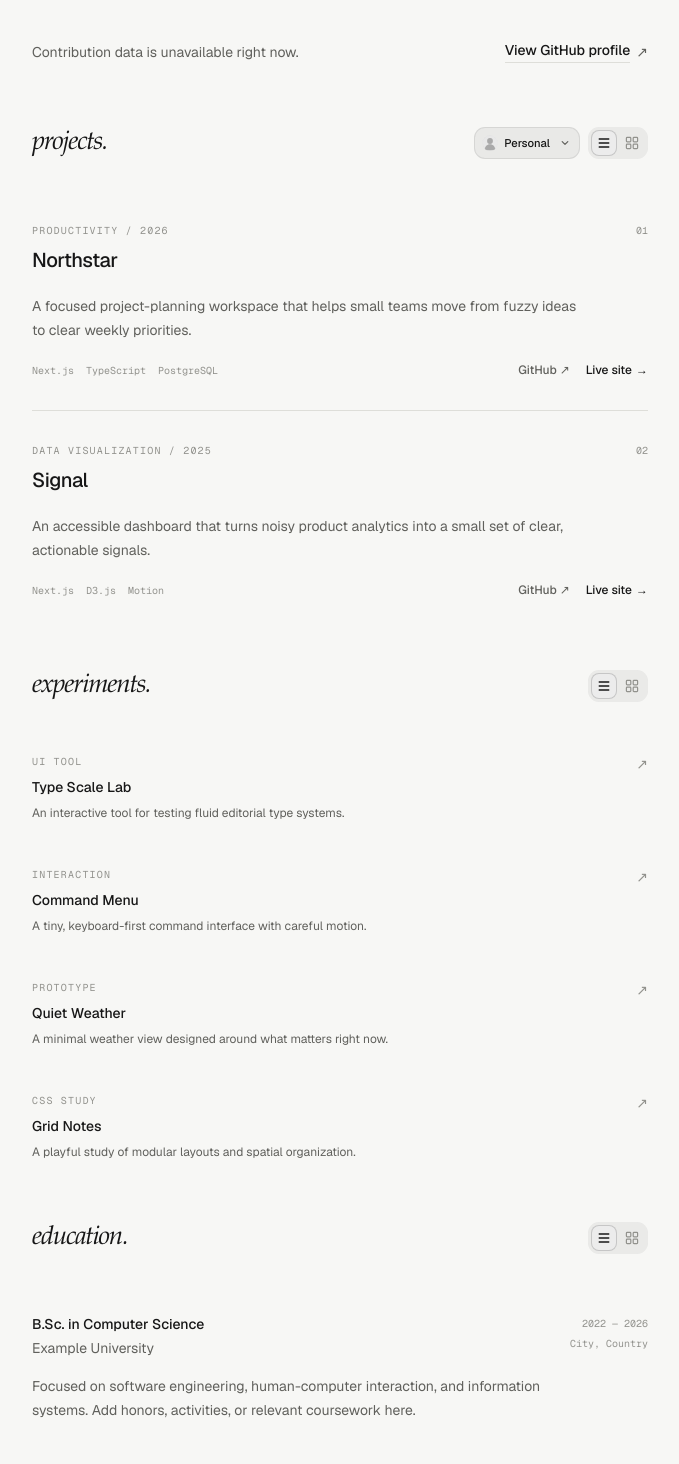
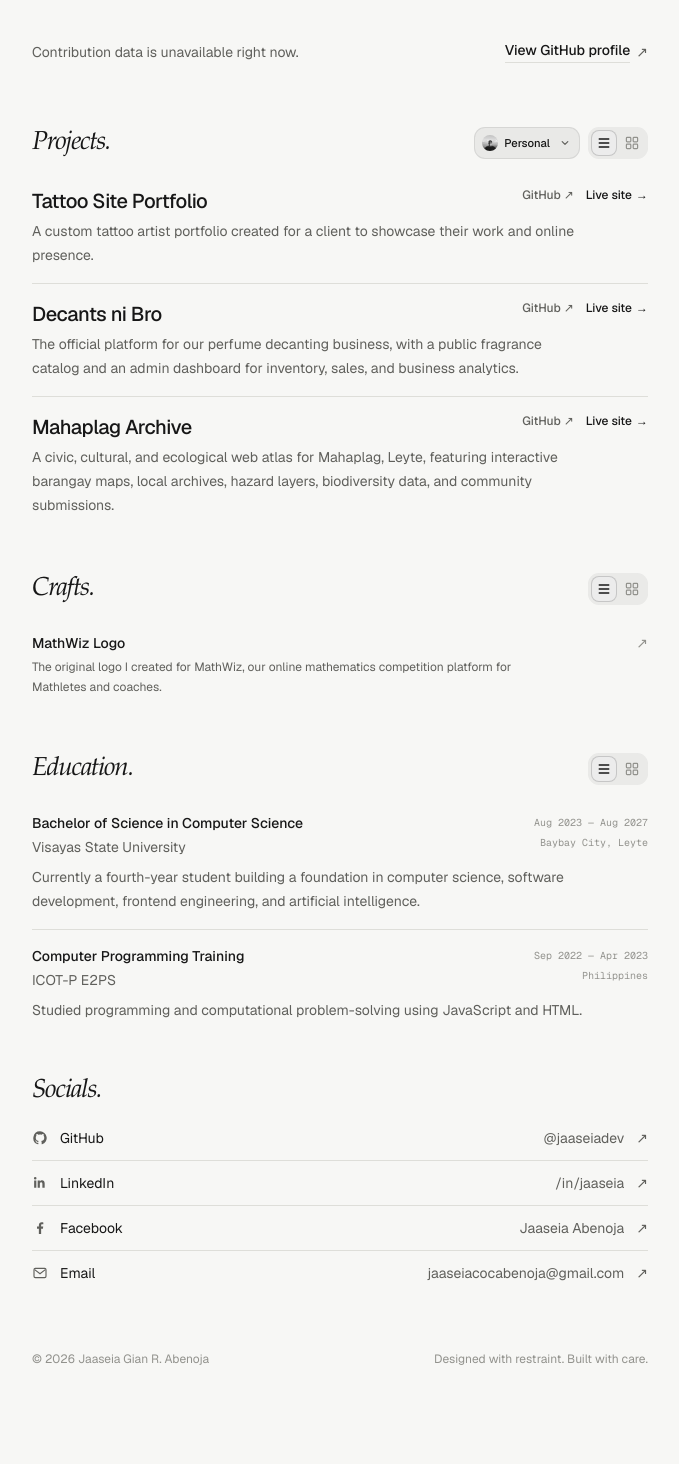
Before and after one commit to jaaseiadev/jaaseia-portfolio, a Next.js app: page / in a window 1280 px wide. Shown: the part 386-1850 px from the top of the page, without its empty margins (300-979 px from the left). After the commit the page ends 1801 px from the top, so only its background shows below. Built offline with nearby package versions, Linux system fonts and the light colour scheme.

Commit message:
Update portfolio content

```diff
--- a/app/components/collection-showcases.tsx
+++ b/app/components/collection-showcases.tsx
@@ -16,7 +16,7 @@ function CollectionHeader({
   onViewChange: (view: CollectionView) => void;
 }) {
   return (
-    <div className="mb-7 flex items-center justify-between gap-3 sm:mb-8">
+    <div className="mb-3 flex items-center justify-between gap-3">
       <h2 className="editorial-heading">{title}.</h2>
       <ViewSwitch view={view} onChange={onViewChange} label={`${title} view`} />
     </div>
@@ -28,8 +28,8 @@ export function ExperimentsShowcase({ experiments }: { experiments: Experiment[]
 
   return (
     <div>
-      <CollectionHeader title="experiments" view={view} onViewChange={setView} />
-      <div className={view === "cards" ? "grid gap-3 sm:grid-cols-2" : "space-y-1"}>
+      <CollectionHeader title="Crafts" view={view} onViewChange={setView} />
+      <div className={view === "cards" ? "grid gap-3 sm:grid-cols-2" : "divide-y divide-border"}>
         {experiments.map((experiment, index) => (
           <ExperimentCard
             key={experiment.name}
@@ -48,8 +48,8 @@ export function EducationShowcase({ education }: { education: Education[] }) {
 
   return (
     <div>
-      <CollectionHeader title="education" view={view} onViewChange={setView} />
-      <div className={view === "cards" ? "grid gap-3 sm:grid-cols-2" : "space-y-1"}>
+      <CollectionHeader title="Education" view={view} onViewChange={setView} />
+      <div className={view === "cards" ? "grid gap-3 sm:grid-cols-2" : "divide-y divide-border"}>
         {education.map((item) => (
           <EducationItem
             key={`${item.school}-${item.degree}`}
--- a/app/components/education-item.tsx
+++ b/app/components/education-item.tsx
@@ -11,7 +11,7 @@ export function EducationItem({ item, view = "list" }: EducationItemProps) {
       className={
         view === "cards"
           ? "rounded-xl border border-border bg-surface p-5 sm:p-6"
-          : "py-6 sm:py-7"
+          : "py-4"
       }
     >
       <div className="flex flex-col gap-1 sm:flex-row sm:items-start sm:justify-between sm:gap-6">
@@ -24,7 +24,7 @@ export function EducationItem({ item, view = "list" }: EducationItemProps) {
           <p>{item.location}</p>
         </div>
       </div>
-      <p className="mt-4 max-w-[560px] text-sm leading-6 text-muted">{item.details}</p>
+      <p className="mt-2 max-w-[560px] text-sm leading-6 text-muted">{item.details}</p>
     </article>
   );
 }
--- a/app/components/experiment-card.tsx
+++ b/app/components/experiment-card.tsx
@@ -28,33 +28,25 @@ export function ExperimentCard({ experiment, index, view = "cards" }: Experiment
       whileHover={shouldAnimate && view === "cards" ? { y: -2 } : undefined}
       className={
         view === "cards"
-          ? "group flex min-h-40 flex-col justify-between rounded-xl border border-border bg-surface p-5"
-          : "group flex items-start justify-between gap-5 py-5"
+          ? "group relative min-h-32 rounded-xl border border-border bg-surface p-5"
+          : "group flex items-start justify-between gap-5 py-4"
       }
     >
       {view === "cards" ? (
         <>
-          <div className="flex items-start justify-between gap-4">
-            <span className="font-mono text-[10px] uppercase tracking-[0.12em] text-faint">
-              {experiment.tag}
-            </span>
-            <span className="text-sm text-faint transition-all duration-200 group-hover:-translate-y-0.5 group-hover:translate-x-0.5 group-hover:text-foreground">
-              ↗
-            </span>
+          <div className="pr-7">
+            <h3 className="text-sm font-medium">{experiment.name}</h3>
+            <p className="mt-1 text-xs leading-5 text-muted">{experiment.description}</p>
           </div>
-          <div>
-            <h3 className="text-sm font-medium">{experiment.name}</h3>
-            <p className="mt-2 text-xs leading-5 text-muted">{experiment.description}</p>
-          </div>
+          <span className="absolute right-5 top-5 text-sm text-faint transition-all duration-200 group-hover:-translate-y-0.5 group-hover:translate-x-0.5 group-hover:text-foreground">
+            ↗
+          </span>
         </>
       ) : (
         <>
           <div>
-            <span className="mb-2 block font-mono text-[10px] uppercase tracking-[0.12em] text-faint">
-              {experiment.tag}
-            </span>
             <h3 className="text-sm font-medium">{experiment.name}</h3>
-            <p className="mt-1.5 max-w-[520px] text-xs leading-5 text-muted">
+            <p className="mt-1 max-w-[520px] text-xs leading-5 text-muted">
               {experiment.description}
             </p>
           </div>
--- a/app/components/icons.tsx
+++ b/app/components/icons.tsx
@@ -35,6 +35,14 @@ export function LinkedInIcon(props: IconProps) {
   );
 }
 
+export function FacebookIcon(props: IconProps) {
+  return (
+    <svg viewBox="0 0 24 24" fill="currentColor" aria-hidden="true" {...props}>
+      <path d="M13.7 21v-8h2.7l.4-3.1h-3.1v-2c0-.9.3-1.5 1.6-1.5H17V3.6c-.3 0-1.3-.1-2.5-.1-2.5 0-4.2 1.5-4.2 4.3v2.1H7.5V13h2.8v8h3.4Z" />
+    </svg>
+  );
+}
+
 export function MailIcon(props: IconProps) {
   return (
     <svg viewBox="0 0 24 24" fill="none" stroke="currentColor" strokeWidth="1.7" aria-hidden="true" {...props}>
--- a/app/components/project-card.tsx
+++ b/app/components/project-card.tsx
@@ -14,6 +14,29 @@ export function ProjectCard({ project, index, view = "list" }: ProjectCardProps)
   const hydrated = useHydrated();
   const reduceMotion = useReducedMotion();
   const shouldAnimate = hydrated && !reduceMotion;
+  const projectLinks = (
+    <div className="flex shrink-0 gap-3 text-xs font-medium">
+      <a
+        href={project.githubUrl}
+        target="_blank"
+        rel="noreferrer"
+        className="text-muted transition-colors hover:text-foreground"
+      >
+        GitHub ↗
+      </a>
+      <a
+        href={project.liveUrl}
+        target="_blank"
+        rel="noreferrer"
+        className="inline-flex gap-1 text-foreground"
+      >
+        Live site
+        <span className="transition-transform duration-200 group-hover:translate-x-1" aria-hidden="true">
+          →
+        </span>
+      </a>
+    </div>
+  );
 
   return (
     <motion.article
@@ -24,56 +47,27 @@ export function ProjectCard({ project, index, view = "list" }: ProjectCardProps)
       transition={{ duration: 0.45, delay: index * 0.06 }}
       className={
         view === "list"
-          ? "group relative py-7 sm:py-8"
+          ? "group relative py-4"
           : "group relative flex min-h-72 flex-col rounded-2xl border border-border bg-surface p-5 sm:p-6"
       }
     >
-      <div className="mb-5 flex items-start justify-between gap-5">
-        <div>
-          <p className="mb-2 font-mono text-[10px] uppercase tracking-[0.12em] text-faint">
-            {project.label}
-          </p>
-          <h3 className="text-xl font-medium tracking-[-0.025em]">{project.name}</h3>
-        </div>
-        <span className="font-mono text-[10px] text-faint">0{index + 1}</span>
+      <div className="mb-1 flex items-start justify-between gap-3">
+        <h3 className="text-xl font-medium tracking-[-0.025em]">{project.name}</h3>
+        {view === "list" ? projectLinks : null}
       </div>
 
       <p className="max-w-[560px] text-sm leading-6 text-muted">{project.description}</p>
 
-      <div
-        className={
-          view === "cards"
-            ? "mt-auto flex flex-col gap-4 pt-6"
-            : "mt-5 flex flex-col gap-4 sm:flex-row sm:items-end sm:justify-between"
-        }
-      >
-        <ul className="flex flex-wrap gap-x-3 gap-y-1 font-mono text-[10px] text-faint" aria-label="Technology stack">
-          {project.stack.map((technology) => (
-            <li key={technology}>{technology}</li>
-          ))}
-        </ul>
-        <div className="flex gap-4 text-xs font-medium">
-          <a
-            href={project.githubUrl}
-            target="_blank"
-            rel="noreferrer"
-            className="text-muted transition-colors hover:text-foreground"
-          >
-            GitHub ↗
-          </a>
-          <a
-            href={project.liveUrl}
-            target="_blank"
-            rel="noreferrer"
-            className="inline-flex gap-1 text-foreground"
-          >
-            Live site
-            <span className="transition-transform duration-200 group-hover:translate-x-1" aria-hidden="true">
-              →
-            </span>
-          </a>
+      {view === "cards" ? (
+        <div className="mt-auto flex flex-col gap-4 pt-6">
+          <ul className="flex flex-wrap gap-x-3 gap-y-1 font-mono text-[10px] text-faint" aria-label="Technology stack">
+            {project.stack.map((technology) => (
+              <li key={technology}>{technology}</li>
+            ))}
+          </ul>
+          {projectLinks}
         </div>
-      </div>
+      ) : null}
       {view === "list" ? (
         <div className="pointer-events-none absolute inset-x-[-10px] inset-y-2 -z-10 rounded-lg bg-surface opacity-0 transition-opacity duration-200 group-hover:opacity-100" />
       ) : null}
--- a/app/components/projects-showcase.tsx
+++ b/app/components/projects-showcase.tsx
@@ -53,8 +53,8 @@ export function ProjectsShowcase({ profileImage, projects }: ProjectsShowcasePro
 
   return (
     <div>
-      <div className="mb-7 flex items-center justify-between gap-3 sm:mb-8">
-        <h2 className="editorial-heading">projects.</h2>
+      <div className="mb-3 flex items-center justify-between gap-3">
+        <h2 className="editorial-heading">Projects.</h2>
 
         <div className="flex items-center gap-2">
           <div className="project-filter-wrap" ref={filterRef}>
--- a/app/data/portfolio.ts
+++ b/app/data/portfolio.ts
@@ -26,110 +26,108 @@ export type Education = {
 };
 
 export const portfolio = {
-  name: "Alex Morgan",
-  initials: "AM",
+  name: "Jaaseia Gian R. Abenoja",
+  initials: "JA",
   metaDescription:
-    "A minimal portfolio for a developer and designer focused on thoughtful digital products.",
+    "Portfolio of Jaaseia Gian R. Abenoja, a computer science student and frontend developer focused on thoughtful web experiences and AI.",
   introduction:
-    "I'm a developer and designer who turns complex ideas into clear, useful experiences—with a focus on strong systems, accessible interfaces, and the details that make software feel considered.",
+    "I'm a fourth-year Computer Science student at Visayas State University, passionate about frontend engineering, artificial intelligence, and crafting thoughtful digital experiences.",
   availability: "Open to opportunities",
-  profileImage: "/profile-placeholder.svg",
-  email: "hello@example.com",
+  profileImage: "/profile.jpg",
+  email: "jaaseiacocabenoja@gmail.com",
   resumeUrl: "#education",
   githubUsername: "jaaseiadev",
   github: "https://github.com/jaaseiadev",
   linkedin: "https://linkedin.com/in/jaaseia",
   projects: [
     {
-      name: "Northstar",
+      name: "MathWiz",
       description:
-        "A focused project-planning workspace that helps small teams move from fuzzy ideas to clear weekly priorities.",
-      stack: ["Next.js", "TypeScript", "PostgreSQL"],
-      githubUrl: "https://github.com/yourusername/northstar",
-      liveUrl: "https://example.com",
-      label: "Productivity / 2026",
+        "A secure, web-based mathematics competition platform for Mathletes and coaches. I worked as the frontend developer and UI/UX designer.",
+      stack: ["Next.js", "Frontend Development", "UI/UX Design"],
+      githubUrl: "https://github.com/M1Vj/centipede",
+      liveUrl: "https://mathwiz-arena.vercel.app/",
+      label: "Competition platform",
+      category: "group",
+    },
+    {
+      name: "Tattoo Site Portfolio",
+      description:
+        "A custom tattoo artist portfolio created for a client to showcase their work and online presence.",
+      stack: ["Web Development", "Frontend Development"],
+      githubUrl: "https://github.com/jaaseiadev/tattoo-site-ni-emir",
+      liveUrl: "https://tattoo-site-ni-emir.vercel.app/",
+      label: "Client portfolio",
       category: "personal",
     },
     {
-      name: "Papertrail",
+      name: "Decants ni Bro",
       description:
-        "A calm reading and annotation experience for saving articles, connecting ideas, and building a personal knowledge archive.",
-      stack: ["React", "Tailwind CSS", "Supabase"],
-      githubUrl: "https://github.com/yourusername/papertrail",
-      liveUrl: "https://example.com",
-      label: "Knowledge tools / 2025",
-      category: "group",
+        "The official platform for our perfume decanting business, with a public fragrance catalog and an admin dashboard for inventory, sales, and business analytics.",
+      stack: ["Next.js", "Web Development", "Frontend Development"],
+      githubUrl: "https://github.com/jaaseiadev/decants-ni-bro",
+      liveUrl: "https://decants-ni-bro.vercel.app/",
+      label: "E-commerce platform",
+      category: "personal",
     },
     {
-      name: "Signal",
+      name: "Mahaplag Archive",
       description:
-        "An accessible dashboard that turns noisy product analytics into a small set of clear, actionable signals.",
-      stack: ["Next.js", "D3.js", "Motion"],
-      githubUrl: "https://github.com/yourusername/signal",
-      liveUrl: "https://example.com",
-      label: "Data visualization / 2025",
+        "A civic, cultural, and ecological web atlas for Mahaplag, Leyte, featuring interactive barangay maps, local archives, hazard layers, biodiversity data, and community submissions.",
+      stack: ["Next.js", "Web Development", "Interactive Maps"],
+      githubUrl: "https://github.com/jaaseiadev/mahaplag.archive",
+      liveUrl: "https://mahaplag-archive.vercel.app/",
+      label: "Civic web atlas",
       category: "personal",
     },
   ] satisfies Project[],
   experiments: [
     {
-      name: "Type Scale Lab",
-      description: "An interactive tool for testing fluid editorial type systems.",
-      tag: "UI Tool",
-      url: "https://example.com",
-    },
-    {
-      name: "Command Menu",
-      description: "A tiny, keyboard-first command interface with careful motion.",
-      tag: "Interaction",
-      url: "https://example.com",
-    },
-    {
-      name: "Quiet Weather",
-      description: "A minimal weather view designed around what matters right now.",
-      tag: "Prototype",
-      url: "https://example.com",
-    },
-    {
-      name: "Grid Notes",
-      description: "A playful study of modular layouts and spatial organization.",
-      tag: "CSS Study",
-      url: "https://example.com",
+      name: "MathWiz Logo",
+      description:
+        "The original logo I created for MathWiz, our online mathematics competition platform for Mathletes and coaches.",
+      tag: "Logo Design",
+      url: "https://mathwiz-arena.vercel.app/",
     },
   ] satisfies Experiment[],
   education: [
     {
-      school: "Example University",
-      degree: "B.Sc. in Computer Science",
-      period: "2022 — 2026",
-      location: "City, Country",
+      school: "Visayas State University",
+      degree: "Bachelor of Science in Computer Science",
+      period: "Aug 2023 — Aug 2027",
+      location: "Baybay City, Leyte",
       details:
-        "Focused on software engineering, human-computer interaction, and information systems. Add honors, activities, or relevant coursework here.",
+        "Currently a fourth-year student building a foundation in computer science, software development, frontend engineering, and artificial intelligence.",
     },
     {
-      school: "Independent Study",
-      degree: "Product Design & Frontend Engineering",
-      period: "Ongoing",
-      location: "Self-directed",
+      school: "ICOT-P E2PS",
+      degree: "Computer Programming Training",
+      period: "Sep 2022 — Apr 2023",
+      location: "Philippines",
       details:
-        "Continuous study through building, reading, open-source work, and close observation of well-made digital products.",
+        "Studied programming and computational problem-solving using JavaScript and HTML.",
     },
   ] satisfies Education[],
   socials: [
     {
       label: "GitHub",
-      handle: "@yourusername",
-      url: "https://github.com/yourusername",
+      handle: "@jaaseiadev",
+      url: "https://github.com/jaaseiadev",
     },
     {
       label: "LinkedIn",
-      handle: "/in/yourusername",
-      url: "https://linkedin.com/in/yourusername",
+      handle: "/in/jaaseia",
+      url: "https://www.linkedin.com/in/jaaseia/",
+    },
+    {
+      label: "Facebook",
+      handle: "Jaaseia Abenoja",
+      url: "https://www.facebook.com/profile.php?id=61591232685542",
     },
     {
       label: "Email",
-      handle: "hello@example.com",
-      url: "mailto:hello@example.com",
+      handle: "jaaseiacocabenoja@gmail.com",
+      url: "mailto:jaaseiacocabenoja@gmail.com",
     },
   ],
 };
--- a/app/layout.tsx
+++ b/app/layout.tsx
@@ -14,7 +14,7 @@ const geistMono = Geist_Mono({
 });
 
 export const metadata: Metadata = {
-  title: `${portfolio.name} — Developer & Designer`,
+  title: `${portfolio.name} — Frontend Developer & Designer`,
   description: portfolio.metaDescription,
 };
 
--- a/app/page.tsx
+++ b/app/page.tsx
@@ -4,7 +4,12 @@ import {
   ExperimentsShowcase,
 } from "@/app/components/collection-showcases";
 import { GitHubActivitySection } from "@/app/components/github-activity";
-import { GitHubIcon, LinkedInIcon, MailIcon } from "@/app/components/icons";
+import {
+  FacebookIcon,
+  GitHubIcon,
+  LinkedInIcon,
+  MailIcon,
+} from "@/app/components/icons";
 import { ProjectsShowcase } from "@/app/components/projects-showcase";
 import { Reveal } from "@/app/components/reveal";
 import { ThemeToggle } from "@/app/components/theme-toggle";
@@ -13,6 +18,7 @@ import { portfolio } from "@/app/data/portfolio";
 const socialIcons = {
   GitHub: GitHubIcon,
   LinkedIn: LinkedInIcon,
+  Facebook: FacebookIcon,
   Email: MailIcon,
 };
 
@@ -34,7 +40,7 @@ export default function Home() {
               className="nav-link"
               href={portfolio.resumeUrl}
             >
-              Resume
+              Education
             </a>
             <ThemeToggle />
           </div>
@@ -47,7 +53,7 @@ export default function Home() {
             <div className="flex items-center gap-3.5">
               <Image
                 src={portfolio.profileImage}
-                alt={`${portfolio.name} profile placeholder`}
+                alt={`Portrait of ${portfolio.name}`}
                 width={80}
                 height={80}
                 priority
@@ -89,8 +95,8 @@ export default function Home() {
         </Reveal>
 
         <Reveal as="section" id="contact" className="section-shell" delay={0.05}>
-          <h2 className="editorial-heading mb-7 sm:mb-8">socials.</h2>
-          <div>
+          <h2 className="editorial-heading mb-3">Socials.</h2>
+          <div className="divide-y divide-border">
             {portfolio.socials.map((social) => {
               const Icon = socialIcons[social.label as keyof typeof socialIcons];
               return (
@@ -99,7 +105,7 @@ export default function Home() {
                   href={social.url}
                   target={social.label === "Email" ? undefined : "_blank"}
                   rel={social.label === "Email" ? undefined : "noreferrer"}
-                  className="group flex items-center justify-between py-4 text-sm"
+                  className="group flex items-center justify-between py-3 text-sm"
                 >
                   <span className="flex items-center gap-3">
                     {Icon ? <Icon className="size-4 text-muted" /> : null}
```
Also changed, not shown: public/profile.jpg (added).
